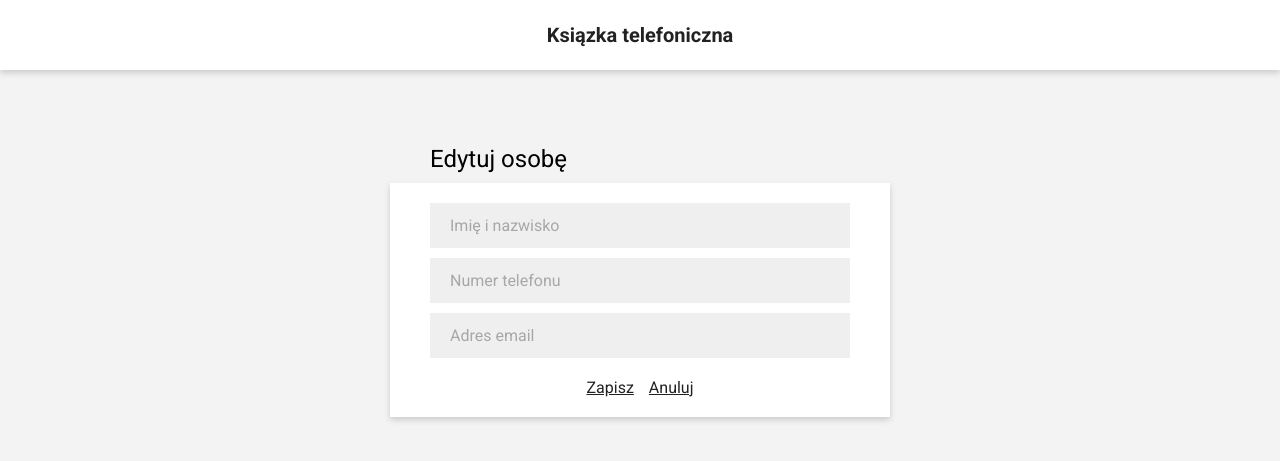
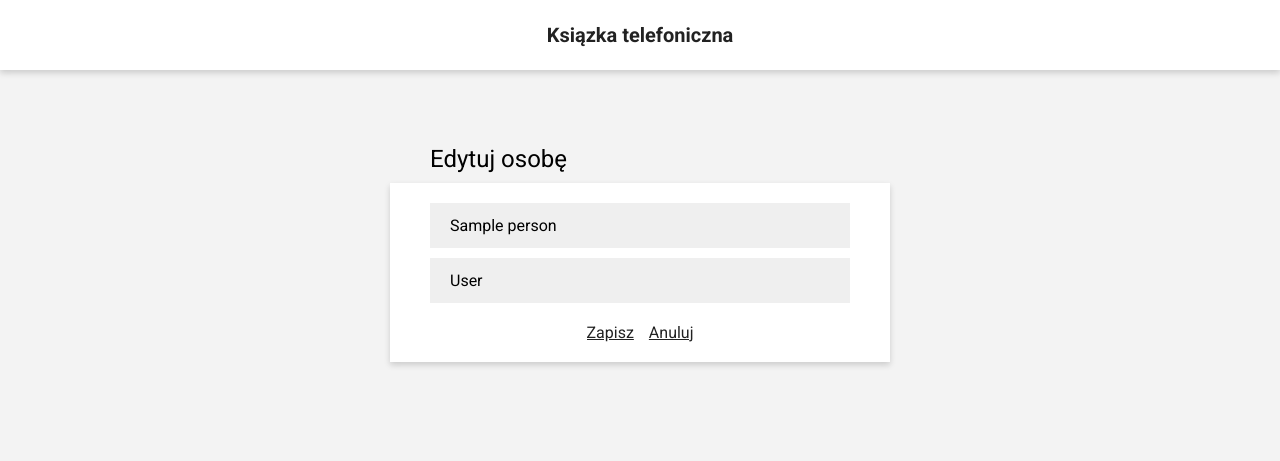
Before and after one commit to gstark0/phonebook-rectruitment-task, a Django app: page /phonebook/1/edit/ in a window 1280 px wide. Shown: the top 461 px of the page. Run offline with Django 3.2, Linux system fonts and the light colour scheme; tables that the repository leaves empty hold one stand-in row (values such as "Sample post").

Commit message:
Edit person

```diff
--- a/phonebookapp/static/css/main.css
+++ b/phonebookapp/static/css/main.css
@@ -136,7 +136,7 @@ html, body {
     flex-direction: column;
 }
 
-#edit-container input {
+#edit-container input[type=text] {
     width: calc(100% - 40px);
     height: 45px;
     background-color: #EFEFEF;
@@ -158,11 +158,19 @@ html, body {
     margin-top: 20px;
 }
 
-.edit-btns a {
+.edit-btns a, .edit-btns input {
     color: #222;
     font-size: 16px;
+    text-decoration: underline;
+    background-color: transparent;
+    border: none;
+    display: block;
+    padding: 0;
+    margin: 0;
+    cursor: pointer;
+    outline: none;
 }
 
-.edit-btns a + a {
+.edit-btns a {
     margin-left: 15px;
 }
--- a/phonebookapp/templates/phonebookapp/edit.html
+++ b/phonebookapp/templates/phonebookapp/edit.html
@@ -20,15 +20,14 @@
             <div class="container-titlebar">
                 <div class="container-title">Edytuj osobę</div>
             </div>
-            <div class="window" id="edit-container">
-                <input type="text" name="person" id="person" placeholder="Imię i nazwisko">
-                <input type="text" name="phone" id="phone" placeholder="Numer telefonu">
-                <input type="text" name="email" id="email" placeholder="Adres email">
+            <form class="window" id="edit-container" action="../edit/" method="POST">
+                <input type="text" name="name" id="name" placeholder="Imię" value="{{ name }}">
+                <input type="text" name="surname" id="surname" placeholder="Nazwisko" value="{{ surname }}">
                 <div class="edit-btns">
-                    <a href="#">Zapisz</a>
-                    <a href="#">Anuluj</a>
+                    <input type="submit" value="Zapisz">
+                    <a href="../..">Anuluj</a>
                 </div>
-            </div>
+            </form>
         </div>
     </div>
 </body>
--- a/phonebookapp/urls.py
+++ b/phonebookapp/urls.py
@@ -4,7 +4,9 @@ from . import views
 
 urlpatterns = [
     path('', views.index, name='index'),
-    path('<int:person_id>/edit/', views.editPerson, name='edit'),
-    path('<int:person_id>/add/', views.addPerson, name='add'),
-    path('<int:person_id>/delete/', views.deletePerson, name='edit')
+    path('<int:person_id>/edit/', views.editPerson, name='edit_person'),
+    path('<int:person_id>/add_phone/', views.addPhone, name='add_phone'),
+    path('<int:person_id>/add_email/', views.addPhone, name='add_email'),
+    path('add/', views.addPerson, name='add_person'),
+    path('<int:person_id>/delete/', views.deletePerson, name='delete_person')
 ]
--- a/phonebookapp/views.py
+++ b/phonebookapp/views.py
@@ -1,16 +1,49 @@
-from django.shortcuts import render
+from django.shortcuts import render, get_object_or_404, redirect
+from django.views.decorators.http import require_http_methods
+from django.views.decorators.csrf import csrf_exempt
 from django.http import HttpResponse
 from django.template import loader
 
+from .models import Person, Phone, Email
+
 # Create your views here.
 def index(request):
-    return render(request, 'phonebookapp/index.html')
+    people = Person.objects.all()
+    phones = Phone.objects.all()
+    return render(request, 'phonebookapp/index.html', {'people': people})
 
-def addPerson(request, person_id):
+@require_http_methods(['POST'])
+def addPerson(request):
+    name = request.POST.get('name')
+    surname = request.POST.get('surname')
+
+    print(name, surname)
+
     return render(request, 'phonebookapp/add.html')
 
+def addPhone(request):
+    return HttpResponse('Works')
+
+def addEmail(request):
+    return HttpResponse('Works')
+
+@csrf_exempt
+@require_http_methods(['GET', 'POST'])
 def editPerson(request, person_id):
-    return render(request, 'phonebookapp/edit.html')
+    person = get_object_or_404(Person, pk=person_id)
+
+    if request.method == 'POST':
+        name = request.POST.get('name')
+        surname = request.POST.get('surname')
+
+        person.name = name
+        person.surname = surname
+
+        person.save()
+
+        return redirect('/phonebook')
+    else:
+        return render(request, 'phonebookapp/edit.html', {'name': person.name, 'surname': person.surname})
 
 def deletePerson(request, person_id):
     return HttpResponse(person_id)
```
Also changed, not shown: phonebookapp/templates/phonebookapp/add.html (+5 -4 lines).
